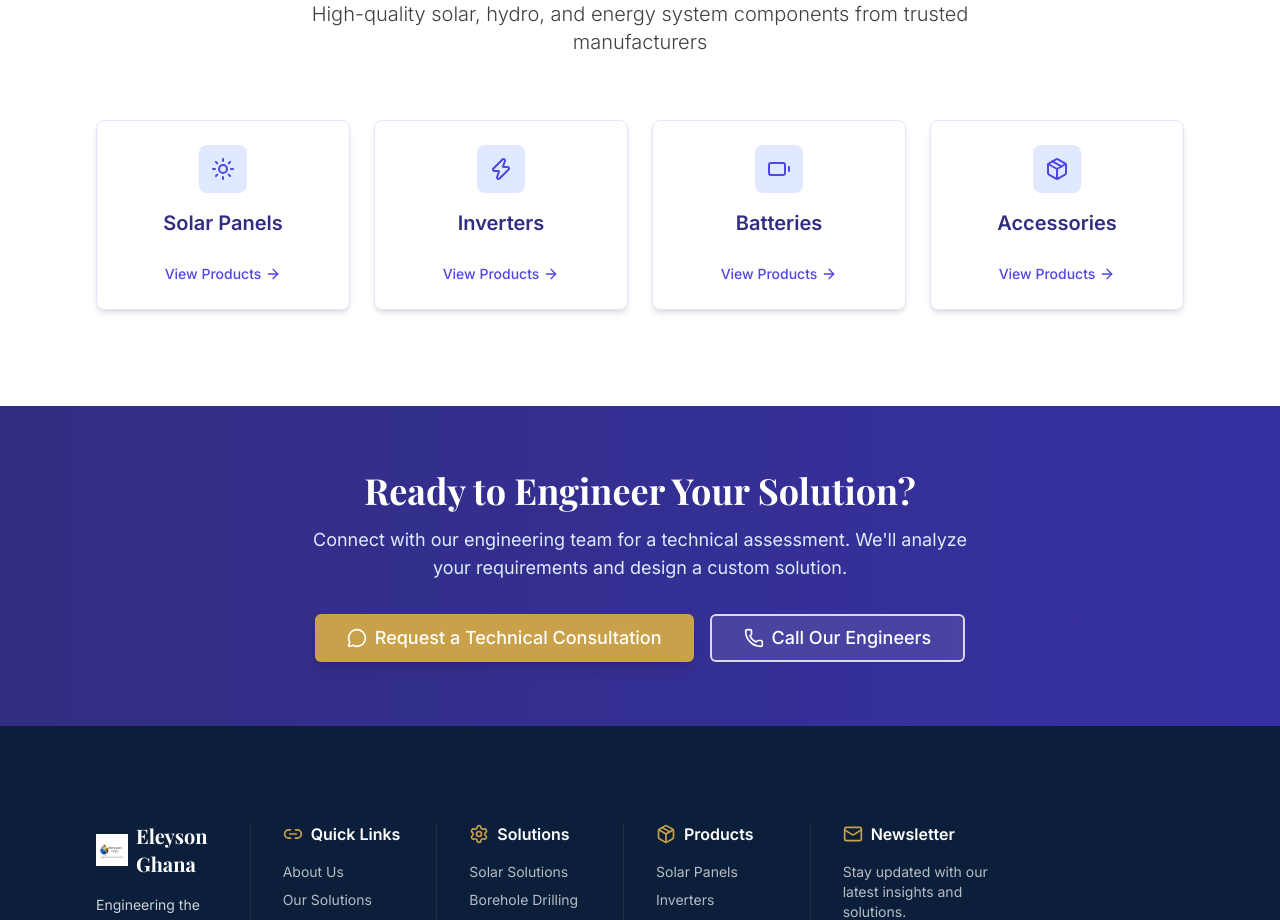
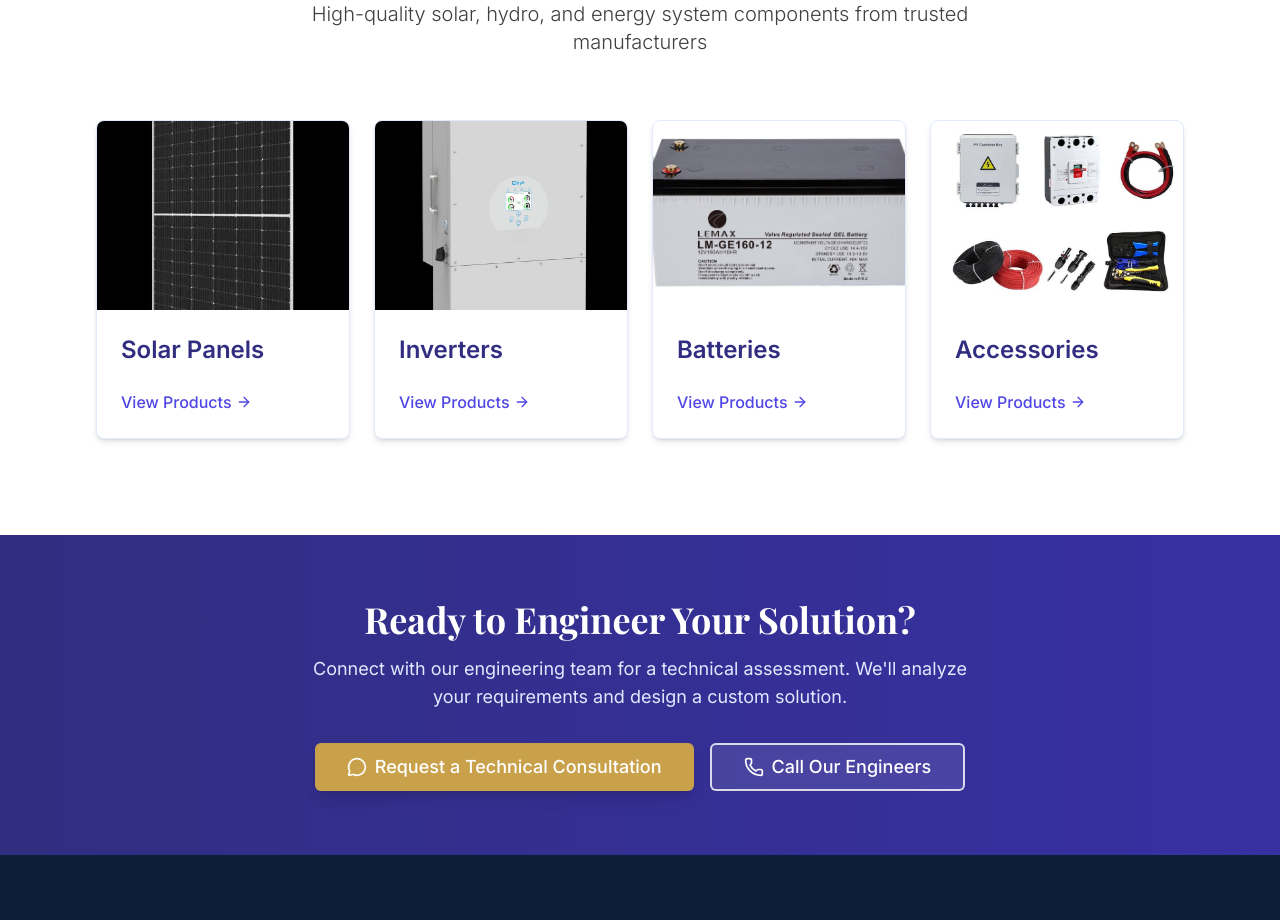
Before and after one commit to dromorongit/EleysonGh, a Next.js app: page / in a window 1280 px wide. Shown: the part 3700-4620 px from the top of the page. Built offline with nearby package versions, Linux system fonts and the light colour scheme.

Commit message:
Update page.tsx

```diff
--- a/src/app/page.tsx
+++ b/src/app/page.tsx
@@ -4,7 +4,7 @@
 import Link from "next/link";
 import Image from "next/image";
 import { motion } from "framer-motion";
-import { ArrowRight, CheckCircle, Zap, Droplets, Users, Award, TrendingUp, MessageCircle, Phone, Activity, Settings, Sun, Battery, Package } from "lucide-react";
+import { ArrowRight, CheckCircle, Zap, Droplets, Users, Award, TrendingUp, MessageCircle, Phone, Activity, Settings } from "lucide-react";
 import { Button, Section, Container, Card, CardHeader, CardContent, EngineeringExcellence, MissionVision } from "@/components";
 import { useState } from "react";
 import { useReducedMotion } from "@/hooks/useReducedMotion";
@@ -245,39 +245,44 @@ return (
              >
                 {[
                   {
-                   icon: Sun,
+                    image: "/images/solarpanel.jpg",
                     title: "Solar Panels",
                     link: "/products"
                   },
                   {
-                   icon: Zap,
+                    image: "/images/inverter.jpg",
                     title: "Inverters",
                     link: "/products"
                   },
                   {
-                   icon: Battery,
+                    image: "/images/battery.jpg",
                     title: "Batteries",
                     link: "/products"
                   },
                   {
-                   icon: Package,
+                    image: "/images/accessories.jpg",
                     title: "Accessories",
                     link: "/products"
                   }
                 ].map((product, index) => (
                   <motion.div key={index} variants={fadeInUp}>
-                   <Card className="h-full hover:shadow-lg transition-all duration-200 group cursor-pointer text-center">
+                    <Card className="h-full hover:shadow-lg transition-all duration-200 group cursor-pointer overflow-hidden">
+                      <div className="aspect-[4/3] bg-primary-100 relative overflow-hidden">
+                        <Image
+                          src={product.image}
+                          alt={product.title}
+                          fill
+                          className="object-cover group-hover:scale-105 transition-transform duration-300"
+                        />
+                      </div>
                       <CardHeader>
-                       <div className="w-12 h-12 bg-primary-100 rounded-lg flex items-center justify-center mb-4 group-hover:bg-primary-200 transition-colors mx-auto">
-                         <product.icon className="w-6 h-6 text-primary-600" />
-                       </div>
-                       <h3 className="text-xl font-semibold text-primary-900 mb-2">
+                        <h3 className="text-2xl font-semibold text-primary-900 mb-2">
                           {product.title}
                         </h3>
                       </CardHeader>
                       <CardContent>
                         <Link href={product.link}>
-                         <Button variant="ghost" className="p-0 h-auto text-primary-600 hover:text-primary-800">
+                          <Button variant="ghost" className="p-0 h-auto text-base text-primary-600 hover:text-primary-800">
                             View Products <ArrowRight className="w-4 h-4 ml-1" />
                           </Button>
                         </Link>
```
Lines whose indentation alone changed are shown as unchanged.
